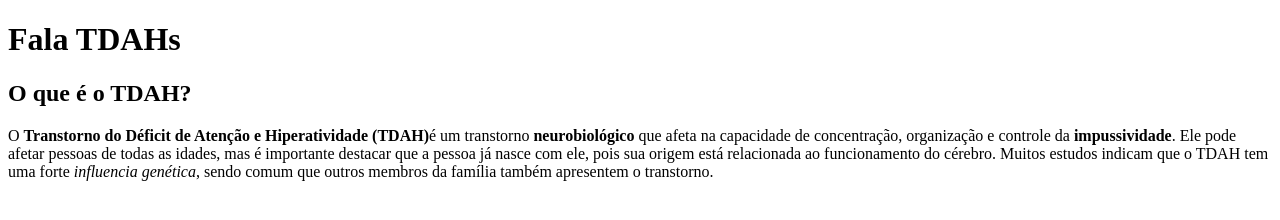
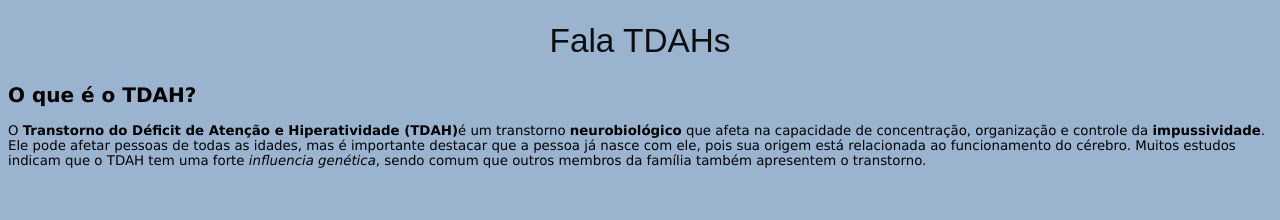
Before and after one commit to ByaCarla/Projeto-Site, a plain HTML site: page index.html in a window 1280 px wide. Drawn offline with Linux system fonts and the light colour scheme.

Commit message:
adiciona `index.html`

```diff
--- a/index.html
+++ b/index.html
@@ -4,6 +4,18 @@
     <meta charset="UTF-8">
     <meta name="viewport" content="width=device-width, initial-scale=1.0">
     <title>Descobrindo o Déficit</title>
+    <style>
+        body{
+            font: normal 10pt Arial;
+            background-color: rgb(154, 180, 207);
+            font-family: Verdana, Geneva, Tahoma, sans-serif;
+        }
+        h1 {
+            color:rgb(14, 13, 13);
+            font: normal 25pt Arial;
+            text-align: center;
+        }
+    </style>
 </head>
 <header>
     <h1>Fala TDAHs</h1>
```
